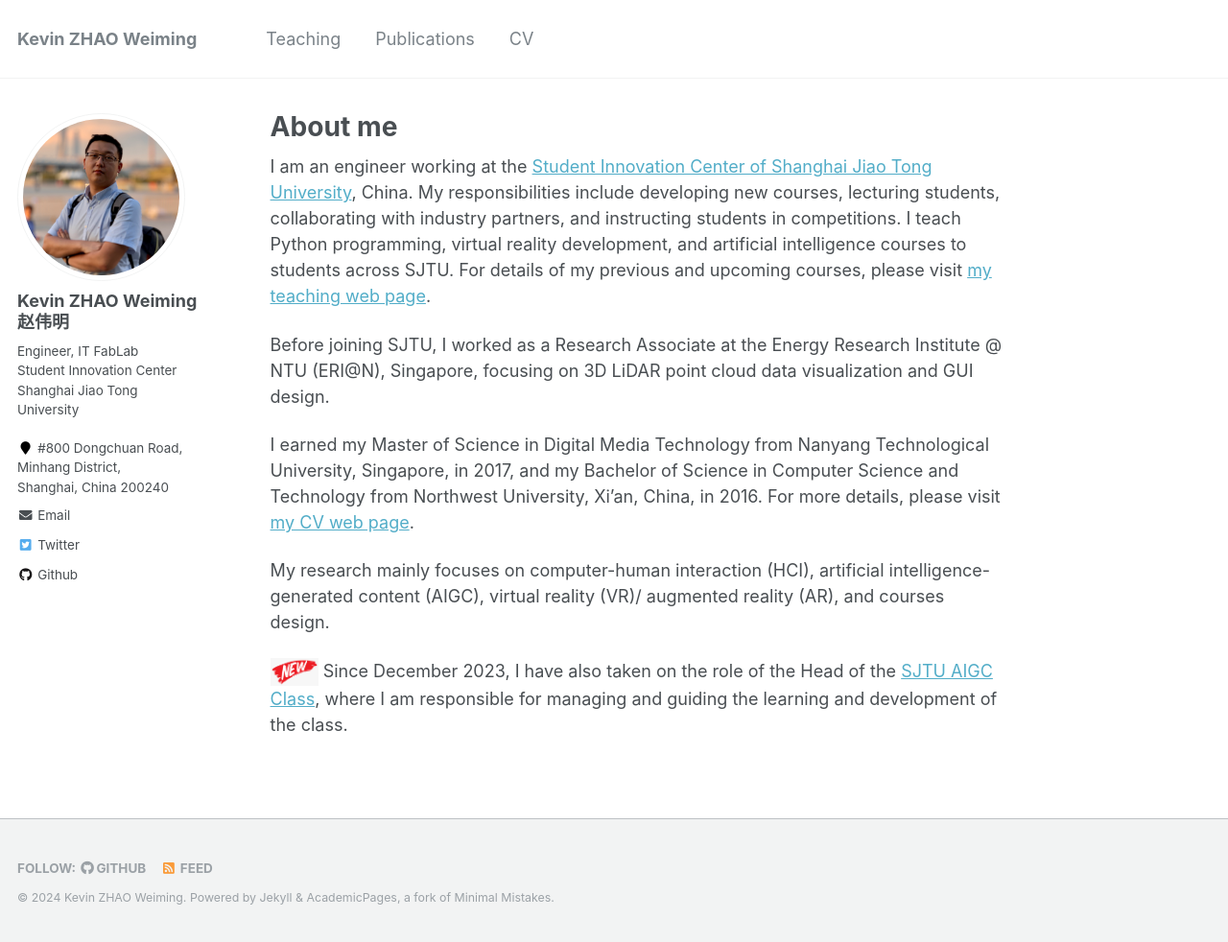
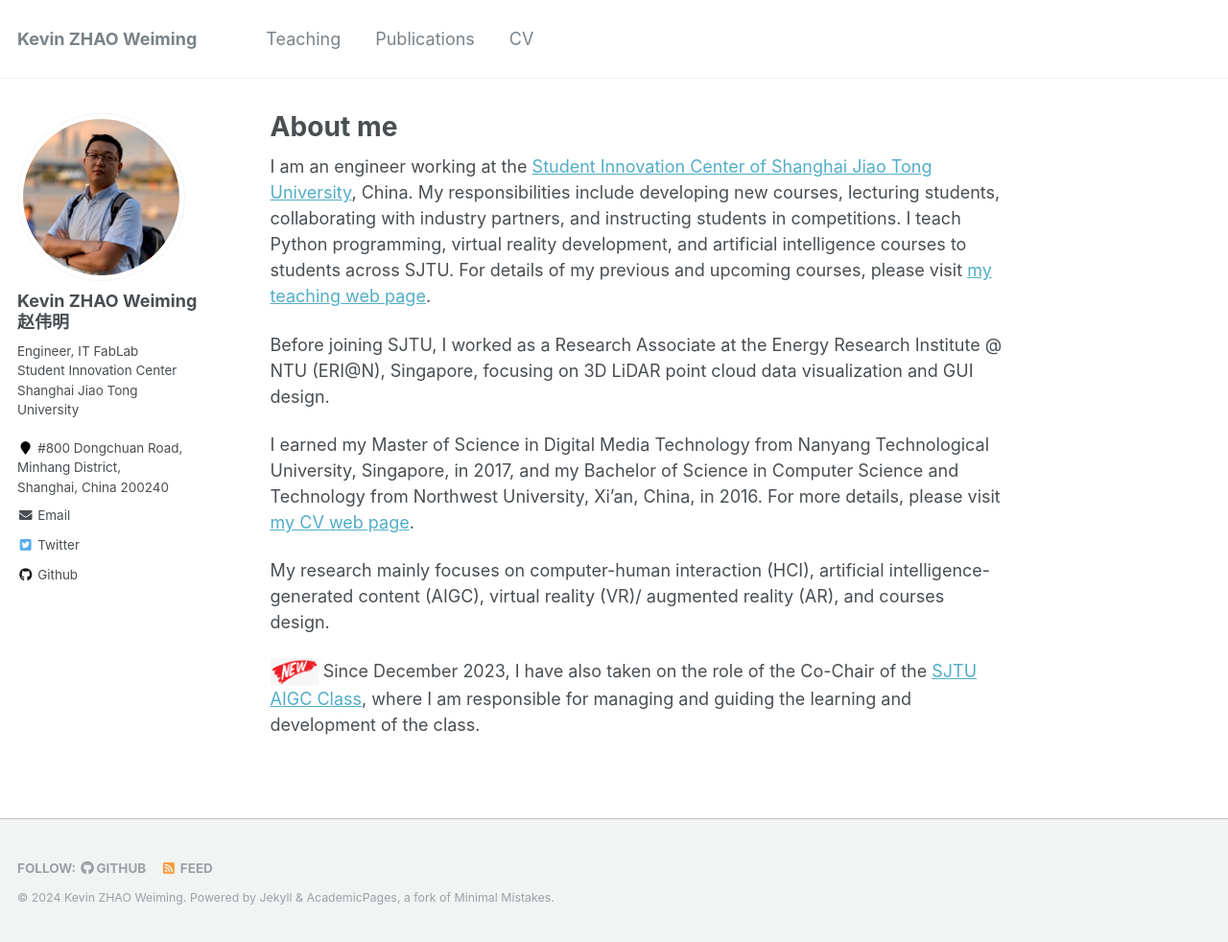
Before and after one commit to zwm0426/zwm0426.github.io, a Jekyll site: the page built from _pages/about.md, in a window 1280 px wide and 982 px high. Shown: the whole window at 96% size. Built offline with Jekyll 4.4.1, drawn with Linux system fonts in a browser that asks for light colours.

Commit message:
Update about.md

```diff
--- a/_pages/about.md
+++ b/_pages/about.md
@@ -16,7 +16,7 @@
 
 My research mainly focuses on computer-human interaction (HCI), artificial intelligence-generated content (AIGC), virtual reality (VR)/ augmented reality (AR), and courses design.
 
-![NEW](/images/new.png){:width="50px"} Since December 2023, I have also taken on the role of the Head of the [SJTU AIGC Class](https://sjtu-aigc.github.io), where I am responsible for managing and guiding the learning and development of the class.
+![NEW](/images/new.png){:width="50px"} Since December 2023, I have also taken on the role of the Co-Chair of the [SJTU AIGC Class](https://sjtu-aigc.github.io), where I am responsible for managing and guiding the learning and development of the class.
 
 
 <!-- ![](/images/under_construction.png){:width="220 px"} -->
```
